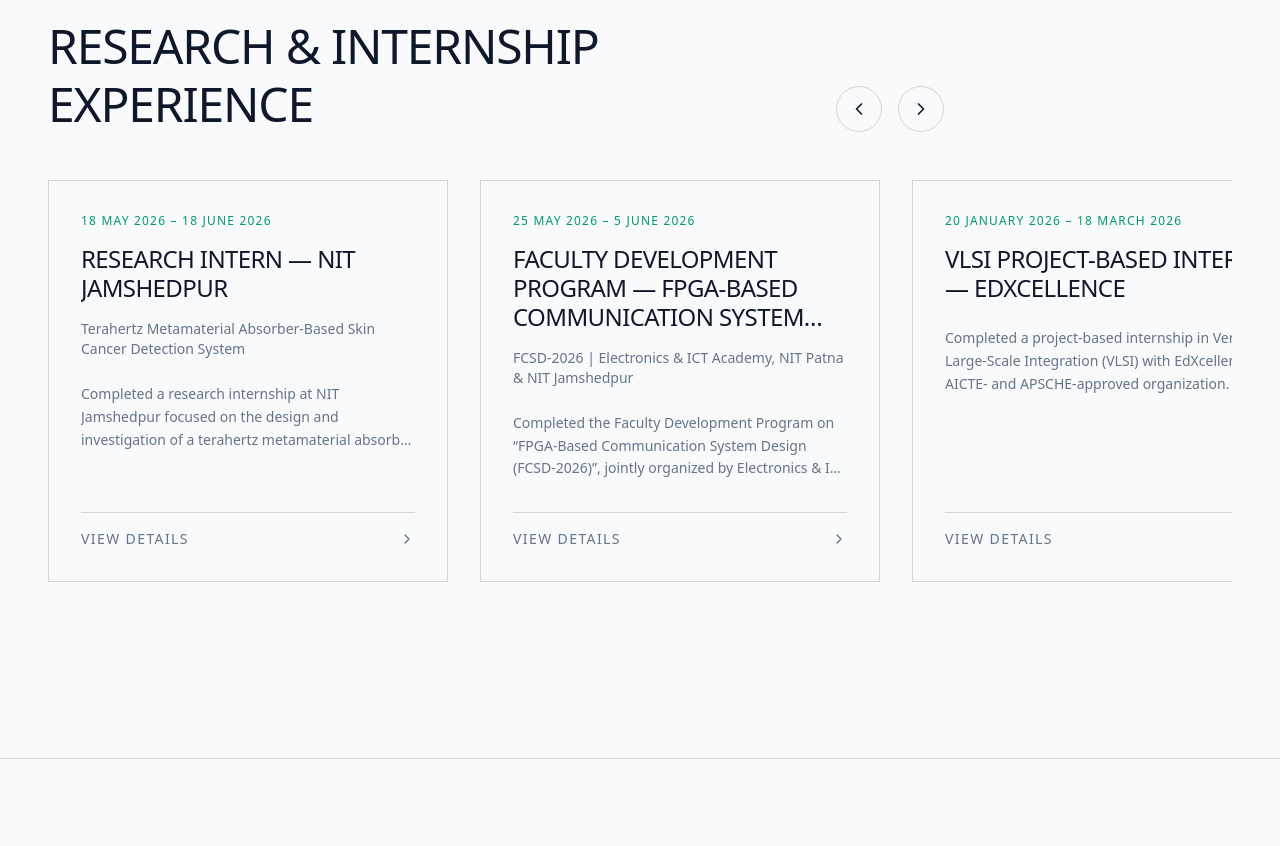
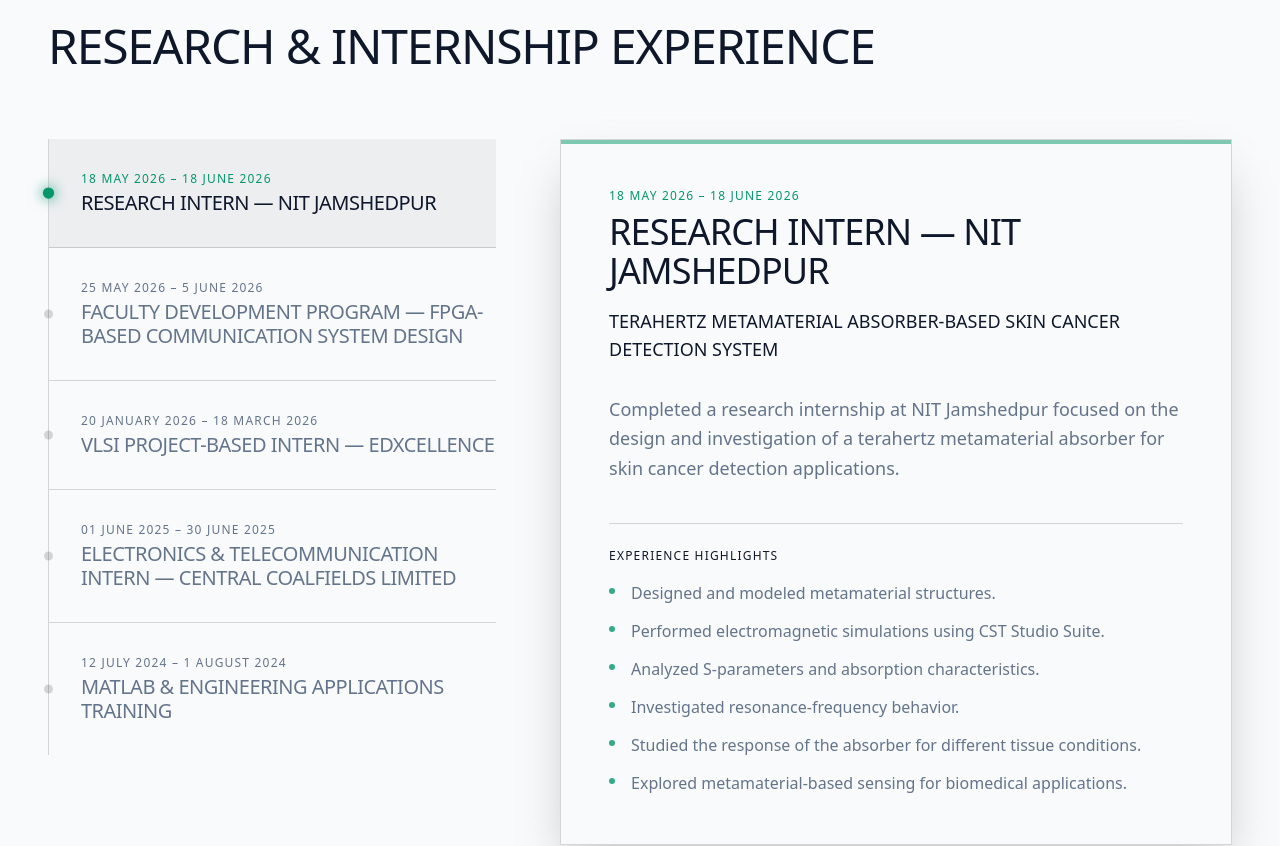
Before and after one commit to Rudra-learner/deba, a Next.js app: page / in a window 1280 px wide. Shown: the part 3900-4746 px from the top of the page. Built offline with nearby package versions, Linux system fonts and the light colour scheme.

Commit message:
UI Feature: Redesign Experience section to vertical master-detail timeline view

```diff
--- a/src/components/ui/Experience.tsx
+++ b/src/components/ui/Experience.tsx
@@ -1,51 +1,11 @@
 "use client";
-import React, { useState, useRef } from "react";
+import React, { useState } from "react";
 import { PORTFOLIO_DATA } from "@/data/portfolio";
 import { motion, AnimatePresence } from "framer-motion";
-import { X, ChevronRight, ChevronLeft } from "lucide-react";
 
 export function Experience() {
-  type ExperienceType = typeof PORTFOLIO_DATA.experience[0];
-  const [selectedExp, setSelectedExp] = useState<ExperienceType | null>(null);
-  const scrollContainerRef = useRef<HTMLDivElement>(null);
-
-  // Drag to scroll state
-  const [isDragging, setIsDragging] = useState(false);
-  const [startX, setStartX] = useState(0);
-  const [scrollLeft, setScrollLeft] = useState(0);
-  const [dragMoved, setDragMoved] = useState(false);
-
-  const scroll = (direction: 'left' | 'right') => {
-    if (scrollContainerRef.current) {
-      const scrollAmount = direction === 'left' ? -400 : 400;
-      scrollContainerRef.current.scrollBy({ left: scrollAmount, behavior: 'smooth' });
-    }
-  };
-
-  const handleMouseDown = (e: React.MouseEvent) => {
-    if (!scrollContainerRef.current) return;
-    setIsDragging(true);
-    setDragMoved(false);
-    setStartX(e.pageX - scrollContainerRef.current.offsetLeft);
-    setScrollLeft(scrollContainerRef.current.scrollLeft);
-  };
-
-  const handleMouseLeave = () => {
-    setIsDragging(false);
-  };
-
-  const handleMouseUp = () => {
-    setIsDragging(false);
-  };
-
-  const handleMouseMove = (e: React.MouseEvent) => {
-    if (!isDragging || !scrollContainerRef.current) return;
-    e.preventDefault();
-    const x = e.pageX - scrollContainerRef.current.offsetLeft;
-    const walk = (x - startX) * 2;
-    if (Math.abs(walk) > 10) setDragMoved(true);
-    scrollContainerRef.current.scrollLeft = scrollLeft - walk;
-  };
+  const [selectedIdx, setSelectedIdx] = useState<number>(0);
+  const selectedExp = PORTFOLIO_DATA.experience[selectedIdx];
 
   return (
     <section id="experience" className="py-24 md:py-32 px-6 md:px-12 max-w-7xl mx-auto border-t border-[var(--color-border)] relative">
@@ -55,111 +15,82 @@ export function Experience() {
             RESEARCH & INTERNSHIP EXPERIENCE
           </h3>
         </div>
-
-        {/* Navigation Buttons for horizontal scroll */}
-        <div className="hidden md:flex gap-4">
-          <button onClick={() => scroll('left')} className="p-3 border border-[var(--color-border)] hover:bg-[var(--foreground)] hover:text-[var(--background)] transition-colors rounded-full">
-            <ChevronLeft size={20} />
-          </button>
-          <button onClick={() => scroll('right')} className="p-3 border border-[var(--color-border)] hover:bg-[var(--foreground)] hover:text-[var(--background)] transition-colors rounded-full">
-            <ChevronRight size={20} />
-          </button>
-        </div>
       </div>
 
-      {/* Horizontal scrolling container */}
-      <div
-        ref={scrollContainerRef}
-        onMouseDown={handleMouseDown}
-        onMouseLeave={handleMouseLeave}
-        onMouseUp={handleMouseUp}
-        onMouseMove={handleMouseMove}
-        className={`flex overflow-x-auto gap-8 pb-12 hide-scrollbar relative items-stretch ${isDragging ? 'cursor-grabbing' : 'cursor-grab'}`}
-        style={{ scrollbarWidth: 'none', msOverflowStyle: 'none' }}
-      >
-        {PORTFOLIO_DATA.experience.map((exp, idx) => (
-          <motion.div
-            key={idx}
-            whileHover={{ y: -10 }}
-            onClick={() => !dragMoved && setSelectedExp(exp)}
-            className="w-[320px] md:w-[400px] flex-shrink-0 group flex flex-col border border-[var(--color-border)] bg-[var(--background)] p-8 hover:border-[var(--color-accent)] transition-all select-none"
-          >
-            <div className="flex flex-col gap-4 flex-grow">
-              <span className="text-xs font-mono tracking-widest text-[var(--color-accent)] uppercase pointer-events-none">
-                {exp.date}
-              </span>
-              <h4 className="text-xl md:text-2xl font-medium tracking-tight uppercase leading-[1.2] text-[var(--foreground)] group-hover:text-[var(--color-accent)] transition-colors pointer-events-none line-clamp-3">
-                {exp.title}
-              </h4>
-              {exp.project && (
-                <div className="text-sm font-mono text-[var(--color-muted)] pointer-events-none line-clamp-2">
-                  {exp.project}
-                </div>
-              )}
-              <p className="text-sm text-[var(--color-muted)] font-light leading-relaxed pointer-events-none line-clamp-3 mt-2">
-                {exp.description}
-              </p>
+      <div className="flex flex-col lg:flex-row gap-12 lg:gap-16 items-start mt-16">
+
+        {/* Left Side: Timeline List */}
+        <div className="lg:w-2/5 flex flex-col relative w-full border-l border-[var(--color-border)]">
+          {PORTFOLIO_DATA.experience.map((exp, idx) => (
+            <div
+              key={idx}
+              onClick={() => setSelectedIdx(idx)}
+              className={`relative pl-8 py-8 cursor-pointer group transition-all border-b border-[var(--color-border)] last:border-0 ${
+                selectedIdx === idx ? 'bg-[var(--foreground)]/5' : 'hover:bg-[var(--foreground)]/5 hover:pl-10'
+              }`}
+            >
+              {/* Timeline active dot */}
+              <div className={`absolute left-[-5px] top-1/2 -translate-y-1/2 w-[9px] h-[9px] rounded-full transition-all duration-300 ${
+                selectedIdx === idx ? 'bg-[var(--color-accent)] scale-125 shadow-[0_0_10px_var(--color-accent)]' : 'bg-[var(--color-border)] group-hover:bg-[var(--foreground)] group-hover:scale-110'
+              }`} />
+
+              <div className="flex flex-col gap-1">
+                <span className={`text-xs font-mono tracking-widest uppercase transition-colors ${
+                  selectedIdx === idx ? 'text-[var(--color-accent)]' : 'text-[var(--color-muted)] group-hover:text-[var(--foreground)]'
+                }`}>
+                  {exp.date}
+                </span>
+                <h4 className={`text-lg md:text-xl font-medium tracking-tight uppercase leading-[1.2] transition-colors ${
+                  selectedIdx === idx ? 'text-[var(--foreground)]' : 'text-[var(--color-muted)] group-hover:text-[var(--foreground)]'
+                }`}>
+                  {exp.title}
+                </h4>
+              </div>
             </div>
+          ))}
+        </div>
 
-            <div className="mt-8 text-sm font-mono tracking-widest uppercase border-t border-[var(--color-border)] pt-4 text-[var(--color-muted)] group-hover:text-[var(--foreground)] transition-colors flex justify-between items-center pointer-events-none">
-              <span>View Details</span>
-              <ChevronRight size={16} />
-            </div>
-          </motion.div>
-        ))}
-      </div>
+        {/* Right Side: Details Box (Sticky) */}
+        <div className="lg:w-3/5 w-full lg:sticky lg:top-32">
+          <AnimatePresence mode="wait">
+            <motion.div
+              key={selectedIdx}
+              initial={{ opacity: 0, y: 20 }}
+              animate={{ opacity: 1, y: 0 }}
+              exit={{ opacity: 0, y: -20 }}
+              transition={{ duration: 0.3 }}
+              className="border border-[var(--color-border)] bg-[var(--background)] p-8 md:p-12 relative shadow-2xl"
+            >
+              {/* Top Accent line */}
+              <div className="absolute top-0 left-0 w-full h-1 bg-[var(--color-accent)] opacity-50" />
 
-      {/* Modal for details */}
-      <AnimatePresence>
-        {selectedExp && (
-          <motion.div
-            initial={{ opacity: 0 }}
-            animate={{ opacity: 1 }}
-            exit={{ opacity: 0 }}
-            className="fixed inset-0 z-50 flex items-center justify-center p-4 md:p-8 bg-black/80 backdrop-blur-sm"
-            onClick={() => setSelectedExp(null)}
-          >
-            <motion.div
-              initial={{ y: 50, opacity: 0 }}
-              animate={{ y: 0, opacity: 1 }}
-              exit={{ y: 50, opacity: 0 }}
-              onClick={(e) => e.stopPropagation()}
-              className="bg-[var(--background)] border border-[var(--color-border)] p-6 md:p-12 max-w-4xl w-full max-h-[90vh] overflow-y-auto relative"
-            >
-              <button
-                onClick={() => setSelectedExp(null)}
-                className="absolute top-6 right-6 p-2 hover:bg-[var(--foreground)]/10 transition-colors rounded-full"
-              >
-                <X size={24} />
-              </button>
-
-              <div className="flex flex-col gap-8 pr-12">
+              <div className="flex flex-col gap-8">
                 <div className="flex flex-col gap-2">
                   <span className="text-xs font-mono tracking-widest text-[var(--color-accent)] uppercase">
                     {selectedExp.date}
                   </span>
-                  <h4 className="text-3xl md:text-4xl font-medium tracking-tight uppercase leading-[1.1] text-[var(--foreground)]">
+                  <h4 className="text-2xl md:text-4xl font-medium tracking-tight uppercase leading-[1.1] text-[var(--foreground)]">
                     {selectedExp.title}
                   </h4>
                   {selectedExp.project && (
-                    <h5 className="text-lg text-[var(--foreground)] font-mono uppercase mt-2">
+                    <h5 className="text-base md:text-lg text-[var(--foreground)] font-mono uppercase mt-2">
                       {selectedExp.project}
                     </h5>
                   )}
                 </div>
 
-                <p className="text-lg text-[var(--color-muted)] font-light leading-relaxed">
+                <p className="text-base md:text-lg text-[var(--color-muted)] font-light leading-relaxed">
                   {selectedExp.description}
                 </p>
 
                 {selectedExp.details && selectedExp.details.length > 0 && (
-                  <div className="flex flex-col gap-3 mt-4 border-t border-[var(--color-border)] pt-4">
+                  <div className="flex flex-col gap-4 mt-2 border-t border-[var(--color-border)] pt-6">
                     <span className="text-xs font-mono tracking-widest text-[var(--foreground)] uppercase">Experience Highlights</span>
-                    <ul className="flex flex-col gap-2">
+                    <ul className="flex flex-col gap-3">
                       {selectedExp.details.map((detail, i) => (
-                        <li key={i} className="flex items-start gap-3">
-                          <span className="w-1.5 h-1.5 rounded-full bg-[var(--color-muted)] mt-2 flex-shrink-0" />
-                          <span className="text-base text-[var(--color-muted)]">{detail}</span>
+                        <li key={i} className="flex items-start gap-4">
+                          <span className="w-1.5 h-1.5 rounded-full bg-[var(--color-accent)]/80 mt-2 flex-shrink-0" />
+                          <span className="text-sm md:text-base text-[var(--color-muted)] font-light leading-relaxed">{detail}</span>
                         </li>
                       ))}
                     </ul>
@@ -167,14 +98,9 @@ export function Experience() {
                 )}
               </div>
             </motion.div>
-          </motion.div>
-        )}
-      </AnimatePresence>
-      <style dangerouslySetInnerHTML={{__html: `
-        .hide-scrollbar::-webkit-scrollbar {
-          display: none;
-        }
-      `}} />
+          </AnimatePresence>
+        </div>
+      </div>
     </section>
   );
 }
```
